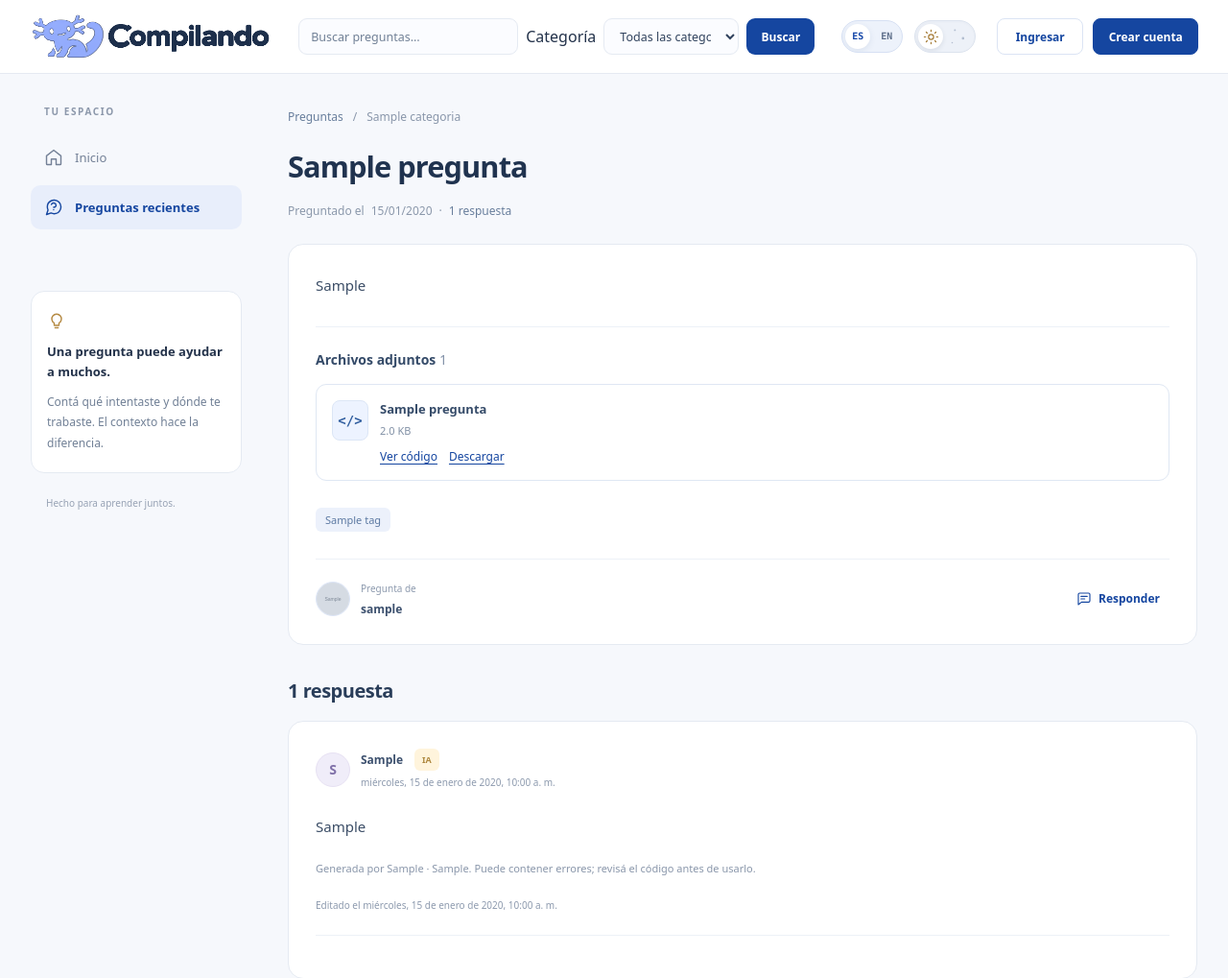
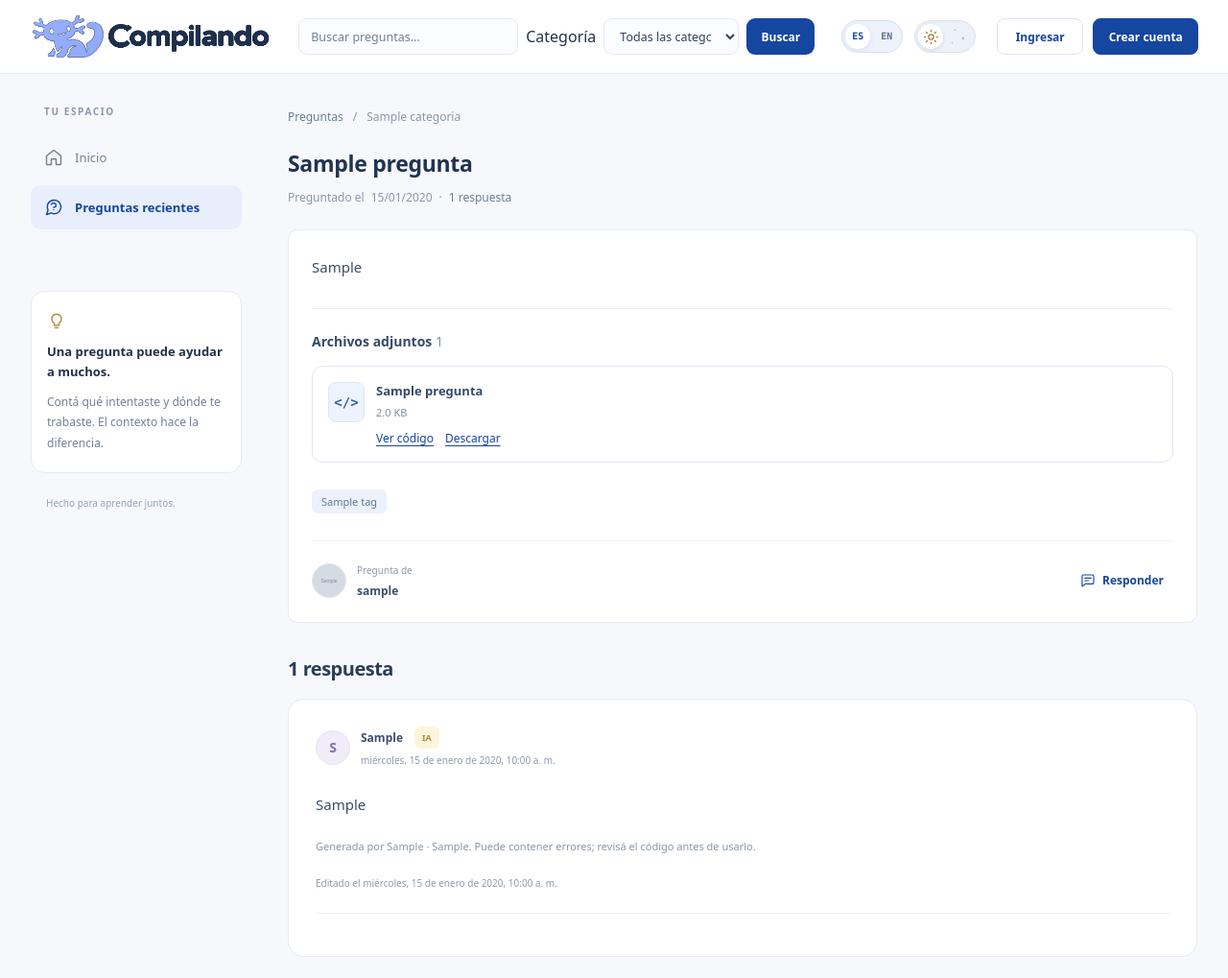
Before and after one commit to FacuArmando/Compilando..., a Flask app: page /questions/1 in a window 1280 px wide. Shown: the top 1019 px of the page at 96% size. Run offline with Flask 3, Linux system fonts and the light colour scheme; tables that the repository leaves empty hold one stand-in row (values such as "Sample post"); grey boxes marked "Sample" are stand-in pictures.

Commit message:
Implementación Issue #31

```diff
--- a/compilando/static/css/answers.css
+++ b/compilando/static/css/answers.css
@@ -5,10 +5,40 @@
 .question-breadcrumb a { color: var(--theme-accent, #687e9c); }
 .question-breadcrumb a:hover { color: var(--theme-accent, #1546a0); text-decoration: underline; }
 .question-detail-heading { margin-bottom: 24px; }
-.question-detail-heading h1 { margin: 0; color: var(--theme-heading, #20334f); font-size: clamp(26px, 2.4vw, 34px); font-weight: 650; line-height: 1.3; letter-spacing: -0.9px; text-align: left; overflow-wrap: anywhere; }
-.question-detail-heading > p { display: flex; flex-wrap: wrap; gap: 7px; margin: 16px 0 0; color: var(--theme-subtle, #8b98ab); font-size: 12px; line-height: 1.7; }
+.question-detail-heading h1 {
+    margin: 0;
+    color: var(--theme-heading, #20334f);
+    font-size: 23px;
+    font-weight: 600;
+    line-height: 1.4;
+    letter-spacing: -0.3px;
+    text-align: left;
+    overflow-wrap: anywhere;
+}
+
+.question-detail-heading > p {
+    display: flex;
+    flex-wrap: wrap;
+    gap: 7px;
+    margin: 10px 0 0;
+    color: var(--theme-subtle, #8b98ab);
+    font-size: 12px;
+    line-height: 1.6;
+}
 .question-detail-heading > p a { color: var(--theme-accent, #687e9c); }
-.question-detail-card, .answer-card, .question-your-answer { padding: 28px; border: 1px solid var(--theme-border, #e5eaf2); border-radius: 16px; background: var(--theme-surface, #fff); }
+.question-detail-card {
+    padding: 24px;
+    border: 1px solid var(--theme-border, #e5eaf2);
+    border-radius: 10px;
+    background: var(--theme-surface, #fff);
+}
+
+.answer-card, .question-your-answer {
+    padding: 28px;
+    border: 1px solid var(--theme-border, #e5eaf2);
+    border-radius: 16px;
+    background: var(--theme-surface, #fff);
+}
 .question-full-body, .answer-full-body { color: var(--theme-text, #3c4e67); font-size: 15px; line-height: 1.9; white-space: pre-wrap; overflow-wrap: anywhere; }
 .question-detail-tags { display: flex; flex-wrap: wrap; gap: 8px; margin-top: 28px; }
 .question-detail-tags span { padding: 5px 10px; border-radius: 6px; background: var(--theme-tint, #ecf1fb); color: var(--theme-accent, #5c79a2); font-size: 11px; overflow-wrap: anywhere; }
```
